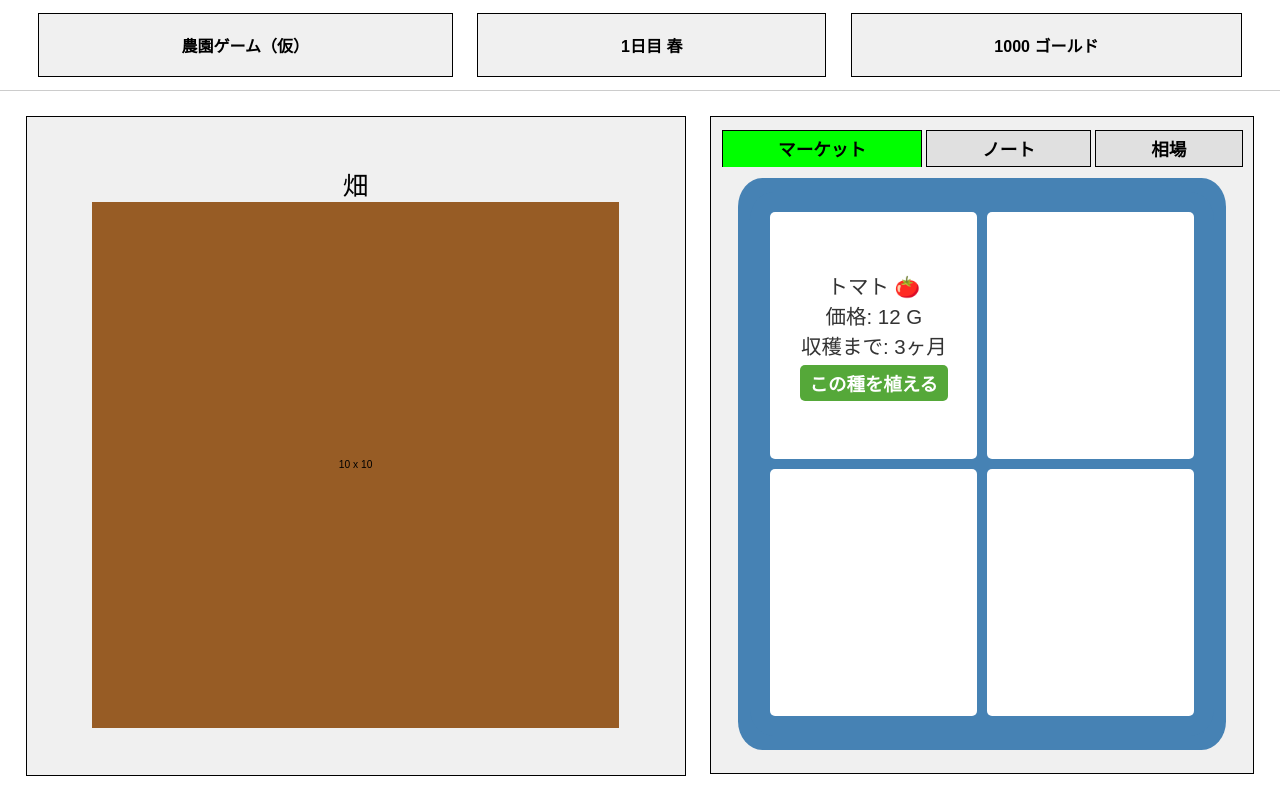
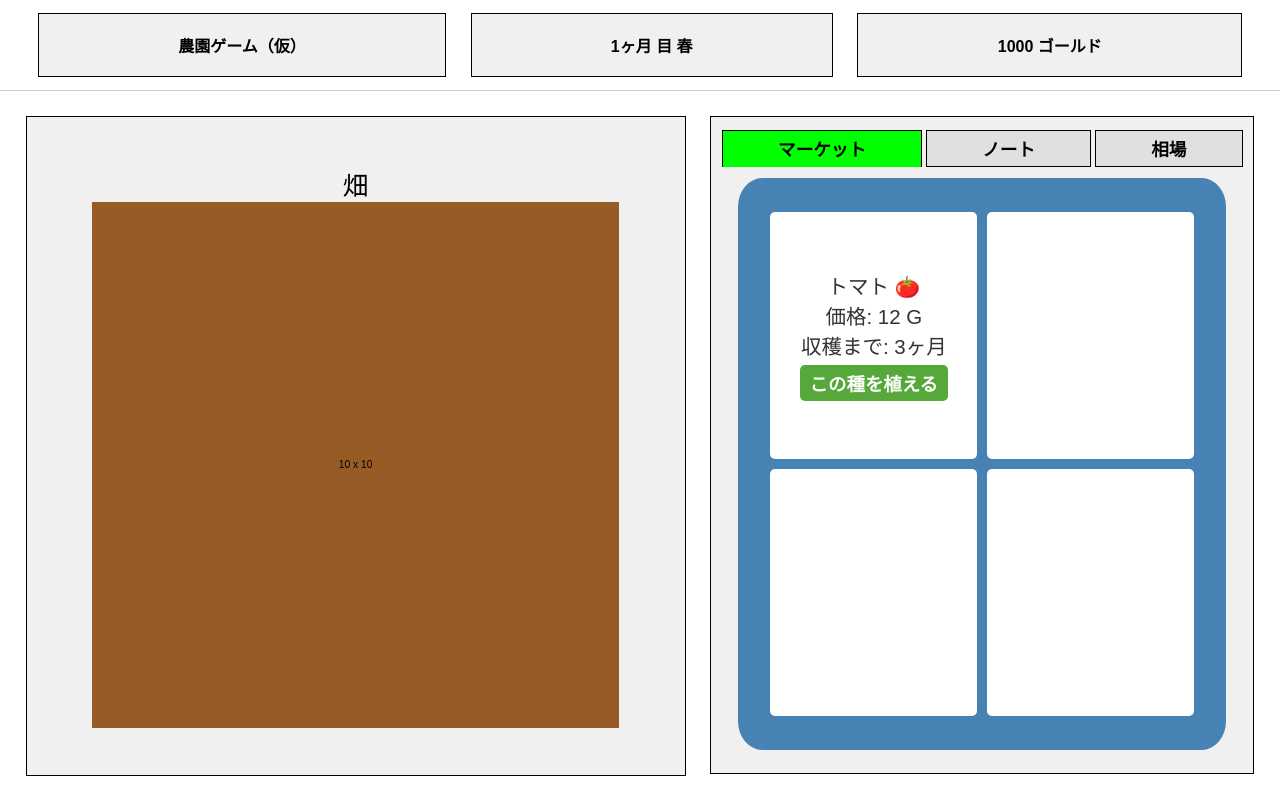
Before and after one commit to cccase/GAME_SOTSUKEN2, a plain HTML site: page GAME/GAME2.html in a window 1280 px wide. Drawn offline with Linux system fonts and the light colour scheme.

Commit message:
Update GAME2.html

```diff
--- a/GAME/GAME2.html
+++ b/GAME/GAME2.html
@@ -12,7 +12,7 @@
     <div id="slide-container">
         <div id="game-header">
             <div id="title-box" class="ui-box">農園ゲーム（仮）</div>
-            <div id="date-box" class="ui-box">1日目 春</div>
+            <div id="date-box" class="ui-box">1ヶ月 目  春</div>
             <div id="gold-box" class="ui-box">1000 ゴールド</div>
         </div>
 
```
